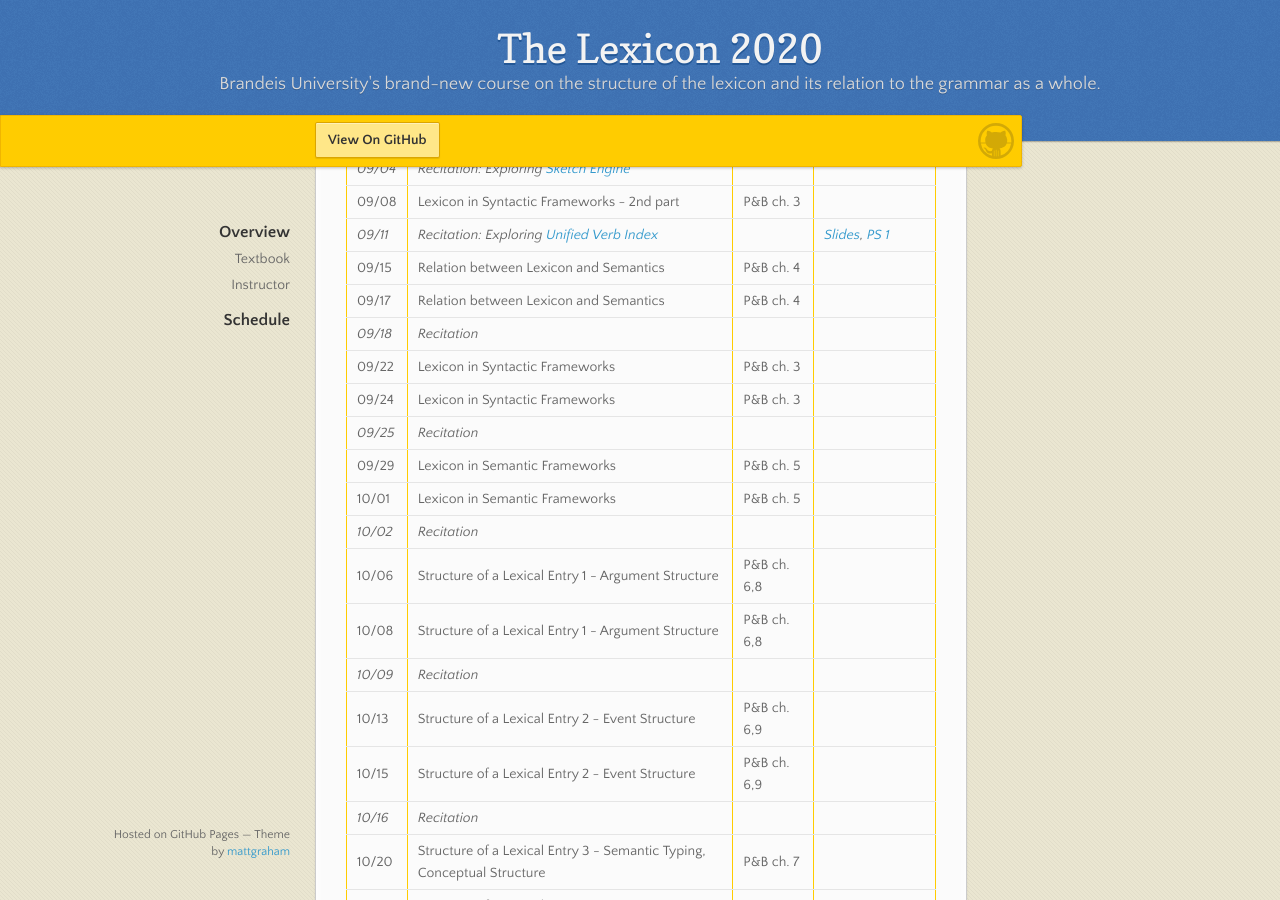
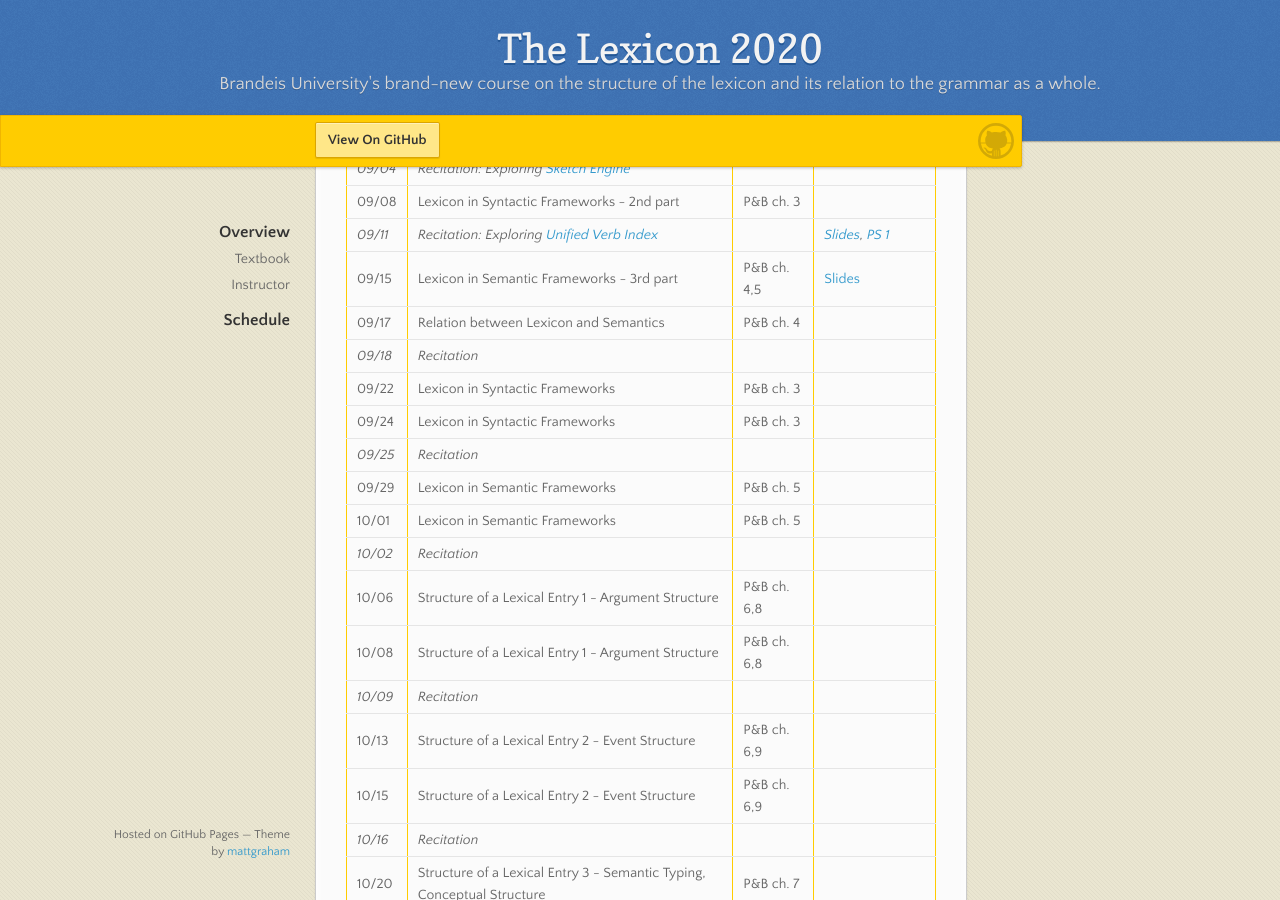
Before and after one commit to the-lexicon-2020/the-lexicon-2020.github.io, a Jekyll site: the page built from _pages/index.markdown, in a window 1280 px wide and 900 px high, scrolled down 967 px. Built offline with Jekyll 4.4.1, drawn with Linux system fonts in a browser that asks for light colours; our own code applies the rules of GitHub Pages for plain Markdown files.

Commit message:
update schedule - 09/15 and 09/17

```diff
--- a/_pages/index.markdown
+++ b/_pages/index.markdown
@@ -35,7 +35,7 @@ Professor [James Pustejovsky](mailto:jamesp@brandeis.edu)
 *09/04* | *Recitation: Exploring [Sketch Engine](https://www.sketchengine.eu/)* | |
 09/08 | Lexicon in Syntactic Frameworks - 2nd part | P&B ch. 3 |
 *09/11* | *Recitation: Exploring [Unified Verb Index](https://uvi.colorado.edu/uvi_search)* | | *[Slides](https://brandeis.box.com/s/0t165visgr9axypuebb3vhtyrfdhp7ad), [PS 1](https://docs.google.com/document/d/18MGhXRHWBgnZTJQtbnAYr7poOAGJQ45VxAfoOBwPgo8/edit)*
-09/15 | Relation between Lexicon and Semantics | P&B ch. 4 |
+09/15 | Lexicon in Semantic Frameworks - 3rd part | P&B ch. 4,5 | [Slides](https://brandeis.box.com/s/xyzyl67uvba0cu3kug9exdp3kr6eidex)
 09/17 | Relation between Lexicon and Semantics | P&B ch. 4 |
 *09/18* | *Recitation* | |
 09/22 | Lexicon in Syntactic Frameworks | P&B ch. 3 |
```
